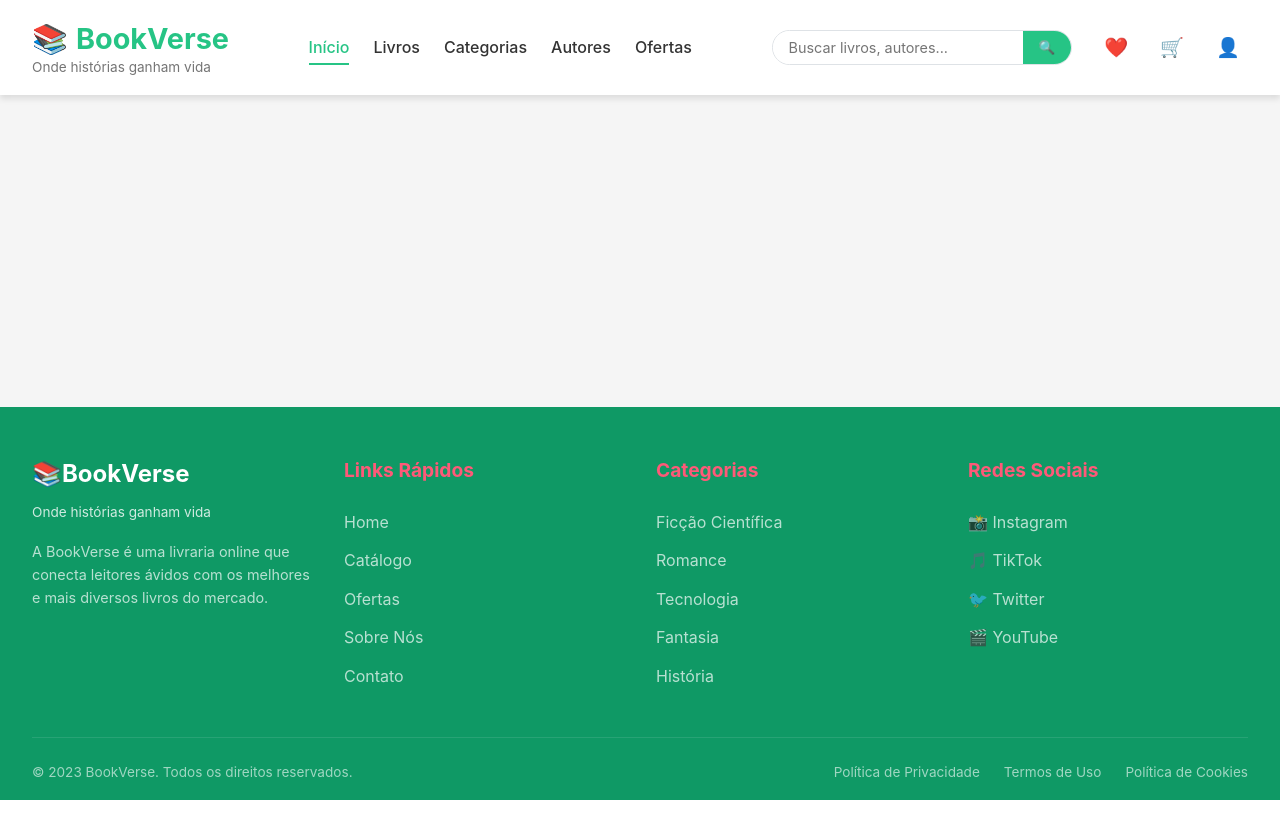
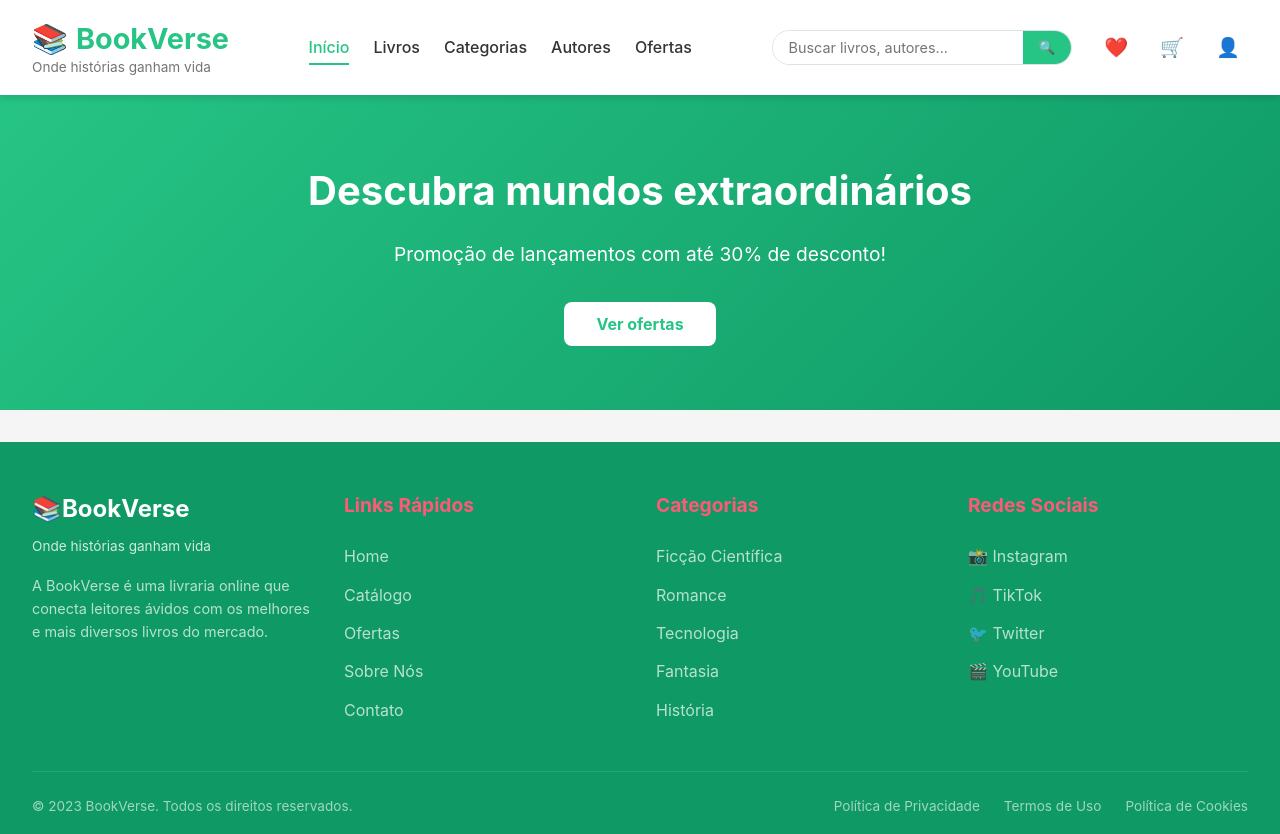
Before and after one commit to Mariaeduardar07/Livraria01, a Next.js app: page /livraria in a window 1280 px wide. Before the commit the page ends 800 px from the top, so only its background shows below. Built offline with nearby package versions, Linux system fonts and the light colour scheme.

Commit message:
feat: create Bunner components

```diff
--- /dev/null
+++ b/src/app/components/banner/banner.module.css
@@ -0,0 +1,49 @@
+ /* HERO BANNER STYLES */
+ .heroBanner {
+    background: linear-gradient(
+      135deg,
+      var(--primary-color),
+      var(--primary-dark)
+    );
+    color: var(--white);
+    padding: 4rem 2rem;
+    text-align: center;
+    margin-bottom: 2rem;
+    box-sizing: border-box;
+  }
+
+  .heroContent {
+    max-width: 800px;
+    margin: 0 auto;
+  }
+
+  .heroHeading {
+    font-size: 2.5rem;
+    margin-bottom: 1rem;
+    font-family: inherit;
+  }
+
+  .heroParagraph {
+    font-size: 1.2rem;
+    margin-bottom: 2rem;
+  }
+
+  .ctaButton {
+    background-color: var(--white);
+    color: var(--primary-color);
+    padding: 0.75rem 2rem;
+    border-radius: var(--border-radius);
+    font-weight: bold;
+    font-size: 1rem;
+    transition: var(--transition);
+    cursor: pointer;
+    border: none;
+    outline: none;
+    font-family: inherit;
+  }
+
+  .ctaButton:hover {
+    background-color: rgba(255, 255, 255, 0.9);
+    transform: translateY(-2px);
+    box-shadow: 0 4px 12px rgba(0, 0, 0, 0.15);
+  }
--- /dev/null
+++ b/src/app/components/banner/index.jsx
@@ -0,0 +1,20 @@
+import styles from './banner.module.css';
+
+
+const Banner = () => {
+    return (
+        <section className={styles.heroBanner}>
+        <div className={styles.heroContent}>
+          <h2 className={styles.heroHeading}>
+            Descubra mundos extraordinários
+          </h2>
+          <p className={styles.heroParagraph}>
+            Promoção de lançamentos com até 30% de desconto!
+          </p>
+          <button className={styles.ctaButton}>Ver ofertas</button>
+        </div>
+      </section>
+    )
+}
+
+export default Banner;
--- a/src/app/livraria/livraria.module.css
+++ b/src/app/livraria/livraria.module.css
@@ -239,55 +239,6 @@
     font-weight: bold;
   }
 
-  /* HERO BANNER STYLES */
-  .heroBanner {
-    background: linear-gradient(
-      135deg,
-      var(--primary-color),
-      var(--primary-dark)
-    );
-    color: var(--white);
-    padding: 4rem 2rem;
-    text-align: center;
-    margin-bottom: 2rem;
-    box-sizing: border-box;
-  }
-
-  .heroContent {
-    max-width: 800px;
-    margin: 0 auto;
-  }
-
-  .heroHeading {
-    font-size: 2.5rem;
-    margin-bottom: 1rem;
-    font-family: inherit;
-  }
-
-  .heroParagraph {
-    font-size: 1.2rem;
-    margin-bottom: 2rem;
-  }
-
-  .ctaButton {
-    background-color: var(--white);
-    color: var(--primary-color);
-    padding: 0.75rem 2rem;
-    border-radius: var(--border-radius);
-    font-weight: bold;
-    font-size: 1rem;
-    transition: var(--transition);
-    cursor: pointer;
-    border: none;
-    outline: none;
-    font-family: inherit;
-  }
-
-  .ctaButton:hover {
-    background-color: rgba(255, 255, 255, 0.9);
-    transform: translateY(-2px);
-    box-shadow: 0 4px 12px rgba(0, 0, 0, 0.15);
-  }
 
   /* BOOK SECTION STYLES */
   .bookSection {
--- a/src/app/livraria/page.jsx
+++ b/src/app/livraria/page.jsx
@@ -1,6 +1,8 @@
 import Header from "../components/header";
 import Footer from "../components/footer";
+import Banner from "../components/banner";
 import styles from "./livraria.module.css";
+
 
 export default function Home() {
   // Dados que seriam obtidos de uma API
@@ -142,7 +144,7 @@ export default function Home() {
   return (
     <div className={styles.bookstoreContainer}>
      <Header />
-
+     <Banner />
      <Footer />
     </div>
   );
```
